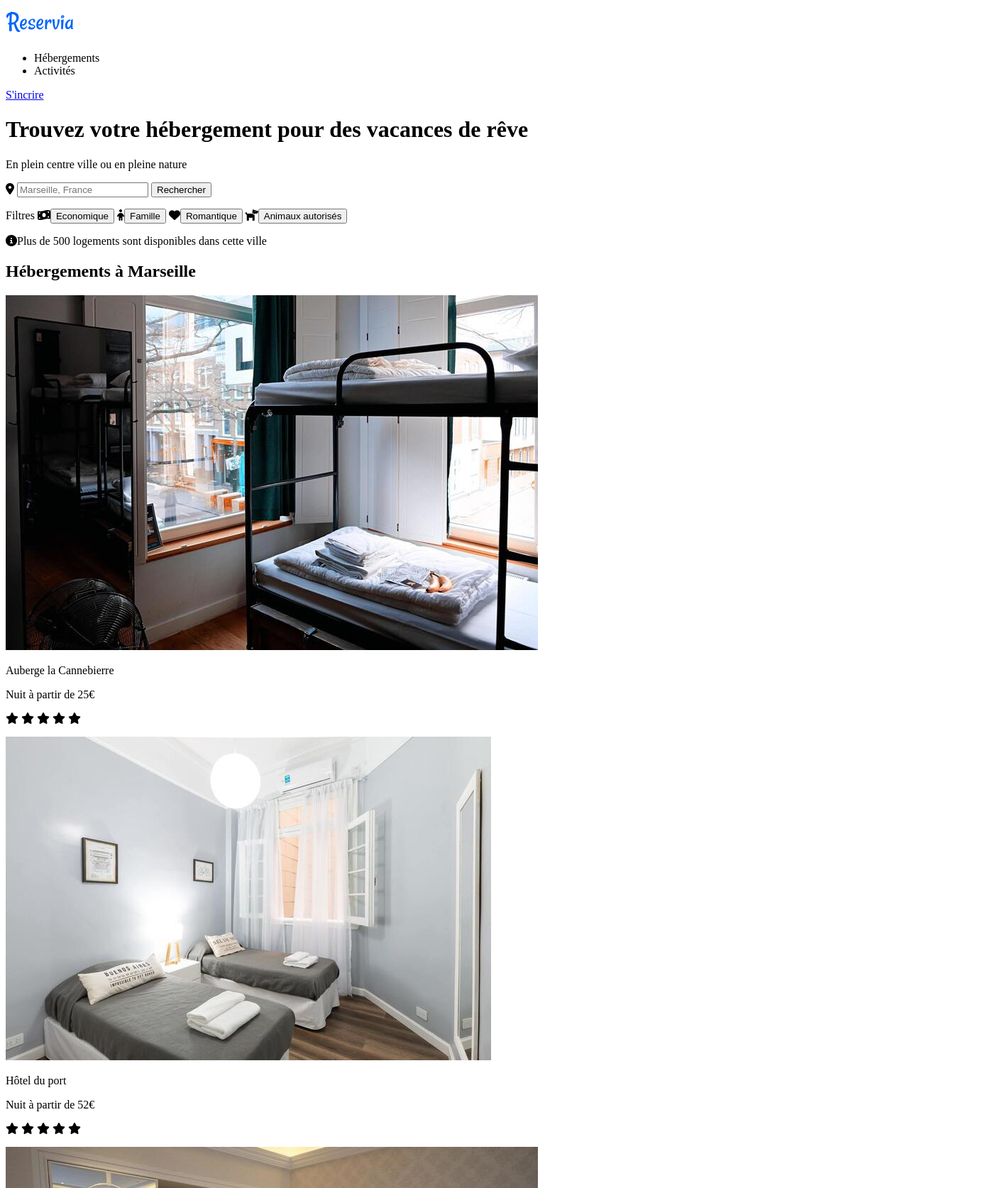
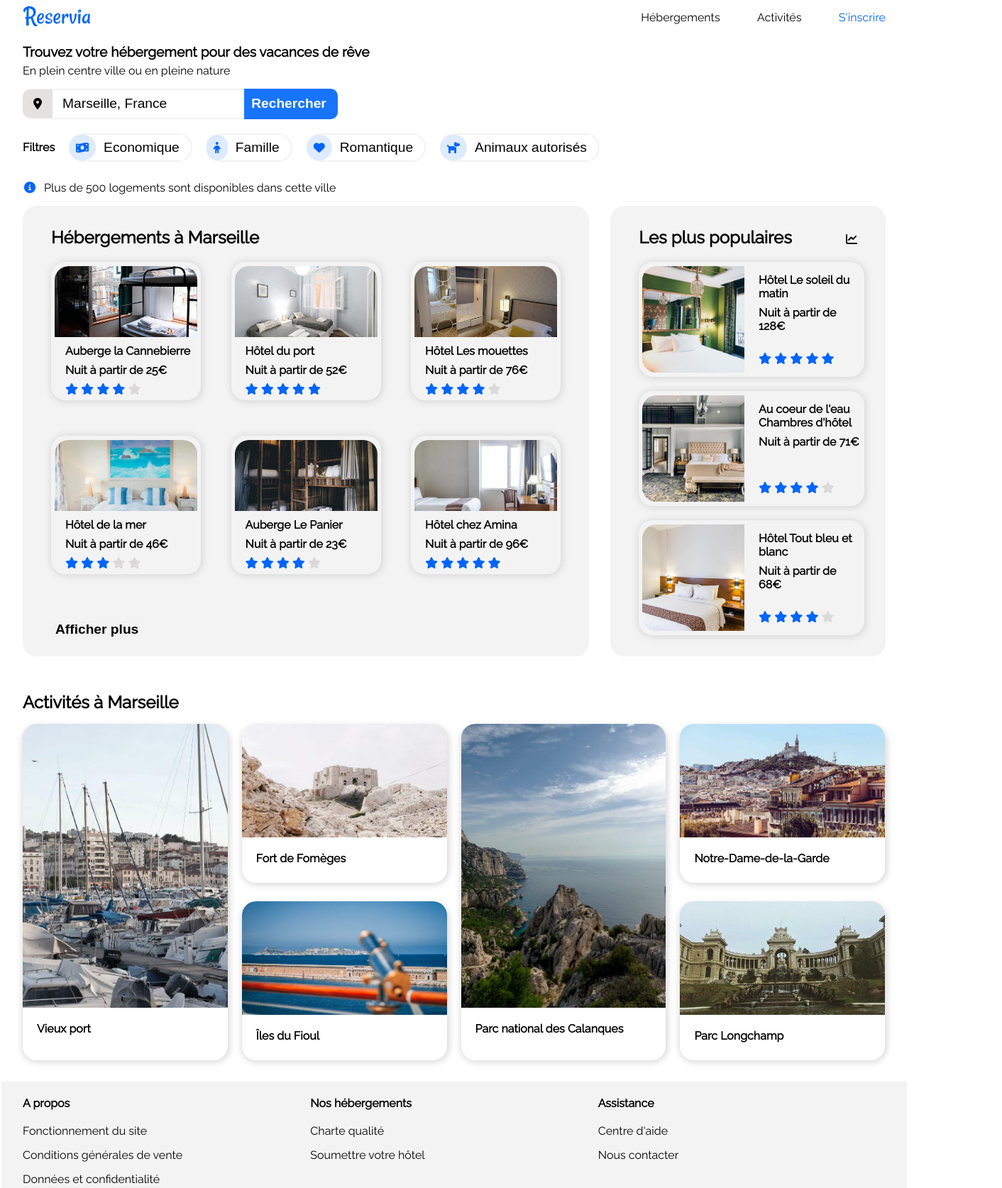
Before and after one commit to jakfils/reservia, a plain HTML site: page index.html in a window 1280 px wide. Shown: the top 1674 px of the page at 71% size, 1412 px wide, since content can reach past the window. Drawn offline with Linux system fonts and the light colour scheme.

Commit message:
Stylling the whole page

```diff
--- a/index.html
+++ b/index.html
@@ -5,6 +5,10 @@
     <meta http-equiv="X-UA-Compatible" content="IE=edge" />
     <meta name="viewport" content="width=device-width, initial-scale=1.0" />
     <link rel="stylesheet" href="style/style.css" />
+    <link
+      rel="stylesheet"
+      href="https://fonts.googleapis.com/css?family=Raleway"
+    />
     <title>Réservia-Marseille</title>
     <script
       src="https://kit.fontawesome.com/69b270b4df.js"
@@ -12,49 +16,60 @@
     ></script>
   </head>
   <body>
+    <!-- container -->
     <div id="container">
+
+      <!-- header -->
       <header>
         <div id="logo">
           <a href="#"><img src="/img/reservia_logo.svg" alt="Logo" /></a>
         </div>
-        <nav id="menu">
-          <ul class="">
-            <li>Hébergements</li>
-            <li>Activités</li>
-          </ul>
-        </nav>
-        <div id="signup"><a href="#">S'incrire</a></div>
+        <div class="menu">
+          <a href="#hebergements"><span>Hébergements</span></a>
+          <a href="#activites"><span>Activités</span></a>
+        </div>
+        <div id="signup"><a href="#">S'inscrire</a></div>
       </header>
+      <!-- header -->
+
       <h1>Trouvez votre hébergement pour des vacances de rêve</h1>
       <p>En plein centre ville ou en pleine nature</p>
-      <div>
+
+      <!-- searhZone -->
+      <div class="searchZone">
         <form action="traitement.php" method="POST">
+          <span class="searchZone-span">
             <i class="fas fa-map-marker-alt"></i>
-          <input type="text" placeholder="Marseille, France" />
-          <input type="submit" value="Rechercher" />
+            <input type="text" value="Marseille, France" />
+            <button class=" btn"><i class="fas fa-search"></i><span>Rechercher</span></button>
+          </span>
         </form>
       </div>
-      <p>
-        Filtres
-        <span
-          ><i class="fas fa-money-bill-wave"></i
-          ><button>Economique</button></span
-        >
-        <span><i class="fas fa-child"></i><button>Famille</button></span>
-        <span><i class="fas fa-heart"></i><button>Romantique</button></span>
-        <span
-          ><i class="fas fa-dog"></i><button>Animaux autorisés</button></span
-        >
-      </p>
-      <p>
+      <!-- searchZone -->
+
+      <!-- filters -->
+      <div class="filters">
+        <div>Filtres</div>
+        <div><i class="fas fa-money-bill-wave"></i><button>Economique</button></div>
+        <div><i class="fas fa-child"></i><button>Famille</button></div>
+        <div><i class="fas fa-heart"></i><button>Romantique</button></div>
+        <div><i class="fas fa-dog"></i><button>Animaux autorisés</button></div>
+      </div>
+      <!-- filters -->
+
+      <!-- infos -->
+      <p class="infos">
         <i class="fas fa-info-circle"></i
         ><span>Plus de 500 logements sont disponibles dans cette ville</span>
       </p>
-      <section>
-        <div class="hebergements">
+      <!-- infos -->
+
+      <!-- firstSection: Hostings -->
+      <section class="firstSection">
+        <div class="hebergements" id="hebergements">
           <h2>Hébergements à Marseille</h2>
           <div class="blocs-hebergements">
-            <div class="hebergement">
+            <div class="hebergement" onclick="location.href='#';" style="cursor: pointer;" >
               <p>
                 <img
                   src="/img/hosting/small/marcus-loke-WQJvWU_HZFo-unsplash.jpg"
@@ -73,7 +88,7 @@
                 </p>
               </div>
             </div>
-            <div class="hebergement">
+            <div class="hebergement" onclick="location.href='#';" style="cursor: pointer;">
               <p>
                 <img
                   src="/img/hosting/small/fred-kleber-gTbaxaVLvsg-unsplash.jpg"
@@ -92,7 +107,7 @@
                 </p>
               </div>
             </div>
-            <div class="hebergement">
+            <div class="hebergement" onclick="location.href='#';" style="cursor: pointer;">
               <p>
                 <img
                   src="/img/hosting/small/reisetopia-B8WIgxA_PFU-unsplash.jpg"
@@ -111,7 +126,7 @@
                 </p>
               </div>
             </div>
-            <div class="hebergement">
+            <div class="hebergement" onclick="location.href='#';" style="cursor: pointer;">
               <p>
                 <img
                   src="/img/hosting/small/annie-spratt-Eg1qcIitAuA-unsplash.jpg"
@@ -130,7 +145,7 @@
                 </p>
               </div>
             </div>
-            <div class="hebergement">
+            <div class="hebergement" onclick="location.href='#';" style="cursor: pointer;">
               <p>
                 <img
                   src="/img/hosting/small/nicate-lee-kT-ZyaiwBe0-unsplash.jpg"
@@ -138,7 +153,7 @@
                 />
               </p>
               <div class="description">
-                <p>Auberge L Panier</p>
+                <p>Auberge Le Panier</p>
                 <p>Nuit à partir de <span class="prix">23€</span></p>
                 <p>
                   <i class="fas fa-star etoile-bleu"></i>
@@ -149,7 +164,7 @@
                 </p>
               </div>
             </div>
-            <div class="hebergement">
+            <div class="hebergement" onclick="location.href='#';" style="cursor: pointer;">
               <p>
                 <img
                   src="/img/hosting/small/febrian-zakaria-M6S1WvfW68A-unsplash.jpg"
@@ -168,16 +183,16 @@
                 </p>
               </div>
             </div>
-            <p><button>Afficher plus</button></p>
           </div>
+          <p><button class="afficher-plus">Afficher plus</button></p>
         </div>
         <div class="populaires">
-          <div>
+          <div class="entete-populaire">
             <h2>Les plus populaires</h2>
             <div><i class="fas fa-chart-line"></i></div>
           </div>
           <div class="blocs-populaires">
-            <div class="populaire">
+            <div class="populaire" onclick="location.href='#';" style="cursor: pointer;">
               <p>
                 <img
                   src="/img/hosting/small/emile-guillemot-Bj_rcSC5XfE-unsplash.jpg"
@@ -196,7 +211,7 @@
                 </p>
               </div>
             </div>
-            <div class="populaire">
+            <div class="populaire" onclick="location.href='#';" style="cursor: pointer;">
               <p>
                 <img
                   src="/img/hosting/small/aw-creative-VGs8z60yT2c-unsplash.jpg"
@@ -215,7 +230,7 @@
                 </p>
               </div>
             </div>
-            <div class="populaire">
+            <div class="populaire" onclick="location.href='#';" style="cursor: pointer;">
               <p>
                 <img
                   src="/img/hosting/small/febrian-zakaria-sjvU0THccQA-unsplash.jpg"
@@ -237,59 +252,60 @@
           </div>
         </div>
       </section>
-      <section>
+      <!-- firstSection:Hostings -->
+
+      <!-- secondSection : Activities -->
+      <section class="secondSection" id="activites">
         <h2>Activités à Marseille</h2>
         <div class="blocs-activites">
-          <div class="activite-grande">
+          <div class="activite" onclick="location.href='#';" style="cursor: pointer;">
             <p>
-              <img
+              <img class="image-grande"
                 src="/img/activity/medium/reno-laithienne-QUgJhdY5Fyk-unsplash.jpg"
                 alt="Vieux port"
               />
             </p>
             <p class="description-activite">Vieux port</p>
           </div>
-          <div class="activite-grande"></div>
-          <div class="activite-petite">
+          <div class="activite" onclick="location.href='#';" style="cursor: pointer;">
             <p>
-              <img
+              <img class="image-petite"
                 src="/img/activity/small/paul-hermann-QFTrLdQIRhI-unsplash.jpg"
                 alt="Fort de Fomèges"
               />
             </p>
             <p class="description-activite">Fort de Fomèges</p>
           </div>
-          <div class="activite-petite">
+          <div class="activite" onclick="location.href='#';" style="cursor: pointer;">
             <p>
-              <img
+              <img class="image-petite"
                 src="/img/activity/small/kevin-hikari-rV_Qd1l-VXg-unsplash.jpg"
                 alt="Îldes du fioul"
               />
             </p>
             <p class="description-activite">Îles du Fioul</p>
           </div>
-          <div class="activite-grande">
+          <div class="activite" onclick="location.href='#';" style="cursor: pointer;">
             <p>
-              <img
+              <img class="image-grande"
                 src="/img/activity/medium/kilyan-sockalingum-NR8-cBCN3aI-unsplash.jpg"
                 alt="Parc national des Calanques"
               />
             </p>
             <p class="description-activite">Parc national des Calanques</p>
           </div>
-          <div class="activite-grande">
-            <div class="activite-petite">
+          <div class="activite" onclick="location.href='#';" style="cursor: pointer;">
             <p>
-                <img
+              <img class="image-petite"
                 src="/img/activity/small/florian-wehde-xW9e8gdotxI-unsplash.jpg"
                 alt="Notre-Dame-De-La-Garde"
               />
             </p>
             <p class="description-activite">Notre-Dame-de-la-Garde</p>
           </div>
-            <div class="activite-petite">
+          <div class="activite" onclick="location.href='#';" style="cursor: pointer;">
             <p>
-                <img
+              <img class="image-petite"
                 src="/img/activity/small/lena-paulin-wH2-EJoDcV0-unsplash.jpg"
                 alt="Parc Longchamp"
               />
@@ -297,26 +313,30 @@
             <p class="description-activite">Parc Longchamp</p>
           </div>
         </div>
-        </div>
       </section>
+      <!-- secondSection : Activities -->
+
+      <!-- footer -->
       <footer>
         <div class="bloc-pied">
           <p>A propos</p>
-          <a href="#">Fonctionnement du site</a><br />
-          <a href="#">Conditions générales de vente</a><br />
-          <a href="#">Données et confidentialité</a>
+          <div><a href="#">Fonctionnement du site</a><br /></div>
+          <div><a href="#">Conditions générales de vente</a><br /></div>
+          <div><a href="#">Données et confidentialité</a></div>
         </div>
         <div class="bloc-pied">
           <p>Nos hébergements</p>
-          <a href="#">Charte qualité</a><br />
-          <a href="#">Soumettre votre hôtel</a>
+          <div><a href="#">Charte qualité</a><br /></div>
+          <div><a href="#">Soumettre votre hôtel</a></div>
         </div>
         <div class="bloc-pied">
           <p>Assistance</p>
-          <a href="#">Centre d'aide</a><br />
-          <a href="#">Nous contacter</a>
+          <div><a href="#">Centre d'aide</a><br /></div>
+          <div><a href="#">Nous contacter</a></div>
         </div>
       </footer>
+      <!-- footer -->
     </div>
+    <!-- container -->
   </body>
 </html>
--- a/style/style.css
+++ b/style/style.css
@@ -0,0 +1,587 @@
+/******Global styles ********/
+
+body {
+  font-family: "Raleway", sans-serif;
+  margin: 0px;
+}
+#container {
+  width: 95%;
+  margin: auto;
+}
+
+a {
+  color: #030303;
+  text-decoration: none;
+}
+
+input:focus {
+  outline: 0px;
+}
+
+/****** Header styles ******/
+header {
+  display: flex;
+  flex-direction: row;
+  flex-wrap: nowrap;
+  justify-content: space-between;
+  align-items: stretch;
+}
+#logo {
+  flex-grow: 1;
+}
+
+.menu {
+  flex-grow: 0;
+  display: flex;
+  flex-direction: row;
+  justify-content: flex-end;
+}
+
+#signup {
+  flex-grow: 0;
+  display: flex;
+  align-items: center;
+}
+.menu a {
+  text-decoration: none;
+  color: #030303;
+}
+
+.menu a {
+  margin-right: 30%;
+  display: flex;
+  align-items: center;
+}
+.menu a:focus {
+  border-top: 3px solid #0065fc;
+}
+
+a:visited {
+  color: #030303;
+}
+.menu a:visited {
+  color: #030303;
+}
+#signup a {
+  color: #0065fc;
+}
+#signup a:visited {
+  color: #0065fc;
+}
+
+.menu a:hover {
+  color: #0065fc;
+}
+
+
+/******** Alternative header styles *********/
+@media only screen and (max-width:950px) {
+
+  header {
+  display: flex;
+  flex-direction: row;
+  flex-wrap: wrap;
+  justify-content: center;
+  align-items: center;
+  margin-top: 5px;
+}
+
+#logo img {
+  width: 35%;
+}
+
+.menu {
+  flex: 1 0 95%;
+  order: 2;
+  display: flex;
+  flex-direction: row;
+  justify-content: center;
+  margin-top: 15px;
+}
+
+.menu a:focus {
+  border-bottom: 3px solid #0065fc;
+  border-top: none;
+}
+
+#signup {
+  flex: 0 1 50%;
+  order: 1;
+  display: flex;
+  justify-content: flex-end;
+  font-weight: 600;
+}
+
+header .menu a {
+  padding-bottom: 20px;
+  margin-right: 0px;
+}
+
+ }
+
+header .menu a:first-child {
+  margin-right: 30%;
+}
+
+
+ /********* h1 & searchzone styles**********/
+
+h1 {
+  font-size: 1.2em;
+  margin-bottom: -10px;
+}
+.searchZone {
+  margin-bottom: 20px;
+}
+.searchZone-span {
+  border-top: 2px solid #f2f2f2;
+  border-bottom: 2px solid #f2f2f2;
+  border-radius: 10px;
+  padding-top: 10px;
+  padding-bottom: 10px;
+}
+form span .fa-map-marker-alt {
+  background-color: #e4e1e1;
+  padding: 12px 15px 12px 15px;
+  border-top-left-radius: 10px;
+  border-bottom-left-radius: 10px;
+  color: #000;
+}
+form input:nth-child(2) {
+  padding: 5px 5px 5px 10px;
+  color: black;
+  font-size: 1.2em;
+  border: 0px;
+  font-weight: 500;
+}
+.btn i {
+  display: none;
+}
+.btn {
+  background-color: #0065fc;
+  padding: 10px 16px 11px 10px;
+  font-size: 1.2em;
+  border: 0px;
+  color: #ffffff;
+  border-top-right-radius: 10px;
+  border-bottom-right-radius: 10px;
+  font-weight: 600;
+  opacity: 0.9;
+}
+.btn:hover {
+  opacity: 1;
+}
+
+/*  filter styles*/
+.filters {
+  display: flex;
+  flex-direction: row;
+  flex-wrap: wrap;
+  justify-content: flex-start;
+  align-items: center;
+  font-weight: 600;
+}
+.filters i {
+  color: #0065fc;
+  padding: 10px;
+  background-color: #deebff;
+  border-radius: 100px;
+  margin-right: 5px;
+}
+
+.filters div {
+  margin-bottom: 10px;
+  margin-right: 20px;
+}
+
+.filters div:not(:first-child) {
+  color: black;
+  border-top: 2px solid #f2f2f2;
+  border-right: 2px solid #f2f2f2;
+  border-bottom: 2px solid #f2f2f2;
+  background-color: #ffffff;
+  border-radius: 200px;
+  display: flex;
+  flex-direction: row;
+  padding-right: 10px;
+}
+
+.filters button {
+  color: black;
+  font-size: 1.2em;
+  border: 0px;
+  background-color: #ffffff;
+  font-weight: 500;
+}
+
+.filters div:not(:first-child):hover {
+  transform: scale(1.1);
+}
+
+/* ** infos styles** */
+.infos {
+  display: flex;
+  flex-direction: row;
+  justify-content: flex-start;
+  align-items: baseline;
+}
+.infos i {
+  color: #0065fc;
+  padding: 2px;
+  background-color: #f2f2f2;
+  border-radius: 50px;
+  margin-right: 10px;
+}
+
+/* firsrSection :Hostings styles */
+.firstSection {
+  display: flex;
+  flex-direction: row;
+  flex-wrap: nowrap;
+  margin-bottom: 50px;
+}
+.hebergements,
+.populaires {
+  background-color: #f2f2f2ea;
+  border-radius: 20px;
+  padding: 10px 40px 10px 40px;
+}
+
+.hebergements {
+  margin-right: 10px;
+  display: flex;
+  flex-direction: column;
+  width: 70%;
+}
+.blocs-hebergements {
+  display: flex;
+  flex-direction: row;
+  flex-wrap: wrap;
+  justify-content: space-between;
+  align-items: flex-start;
+}
+.blocs-hebergements img {
+  width: 100%;
+  height: 100px;
+  object-fit: cover;
+  object-position: center;
+  border-radius: 20px 20px 0px 0px;
+  margin-top: -10px;
+}
+
+.hebergement {
+  flex:  0 2 28%;
+  padding: 0px 5px 0px 5px;
+  margin-bottom: 50px;
+  box-shadow: 1px 1px 10px 2px #dbd9d9;
+  border-radius: 20px 20px;
+}
+
+.description {
+  font-weight: 600;
+}
+
+.populaires {
+  margin-left: 20px;
+  display: flex;
+  flex-direction: column;
+  flex-wrap: nowrap;
+  width: 30%;
+}
+
+
+.blocs-populaires img {
+  width: 100%;
+  height: 150px;
+  object-fit: cover;
+  object-position: center;
+  border-radius: 20px 0px 0px 20px;
+  margin-top: -10px;
+  margin-bottom: -14px;
+}
+.entete-populaire {
+  display: flex;
+  justify-content: space-between;
+  align-items: baseline;
+
+}
+.populaire {
+  display: flex;
+  justify-content: space-between;
+  margin-bottom: 20px;
+  border-radius: 20px 20px;
+  box-shadow: 1px 1px 10px 2px #dbd9d9;
+  padding: 0px 5px 0 5px;
+  width: 100%;
+}
+.populaire > p{
+  width: 50%;
+}
+
+.populaire >div{
+  width: 50%;
+  margin-left: 20px;
+  position: relative;
+  font-weight: 600;
+}
+
+.populaire >div p:last-child{
+ position: absolute;
+ bottom: 0px;
+}
+
+
+.blocs-hebergements .description {
+  margin-left: 15px;
+  margin-top: -10px;
+  margin-bottom: -10px;
+}
+
+.description p:not(:nth-child(1)) {
+  margin-top: -8px;
+}
+
+.etoile-bleu {
+  color: #0065fc;
+}
+
+.etoile-grise {
+  color: #dbd9d9;
+}
+
+.afficher-plus {
+  font-weight: 600;
+  font-size: 1.2em;
+  border: 0px;
+  background-color: #f2f2f2ea;
+}
+
+
+/* secondSection : Activities Styles */
+.secondSection {
+  width: 95%;
+}
+.blocs-activites {
+  display: flex;
+  flex-direction: column;
+  flex-wrap: wrap;
+  height: 500px;
+}
+
+.activite {
+  box-shadow: 1px 1px 10px 2px #dbd9d9;
+  margin: 0px 10px 30px 10px;
+  border-radius: 20px;
+  width: 25%;
+}
+
+.blocs-activites .activite:nth-child(1) {
+ flex: 1 1 100%;
+ margin-left: 0px;
+}
+
+.blocs-activites .activite:nth-child(2) {
+ flex: 1 1 40%;
+}
+.blocs-activites .activite:nth-child(3) {
+  flex: 1 1 40%;
+
+
+}
+
+.blocs-activites .activite:nth-child(4) {
+  flex: 0 1 100%;
+
+}
+
+.blocs-activites .activite:nth-child(5) {
+  flex: 1 1 40%;
+  margin-right: 0px;
+}
+
+.blocs-activites .activite:nth-child(6) {
+  flex: 1 1 40%;
+margin-right: 0px;
+}
+
+
+.blocs-activites img {
+  object-fit: cover;
+  width: 100%;
+  height: 100px;
+  object-position: center;
+  margin-top: -20px;
+  border-radius: 20px 20px 0px 0px;
+}
+
+.image-grande {
+  min-height: 400px;
+}
+
+.image-petite {
+  min-height: 160px;
+}
+
+.description-activite {
+  margin-left: 20px;
+  font-weight: 600;
+}
+
+/* Alternative h1 & searchZone & filters & infos & hostings and activities */
+
+@media only screen and (max-width:950px) {
+  h1 {
+    font-size: 1.2em;
+  }
+form input:nth-child(2) {
+  padding: 5px 5px 5px 10px;
+  color: black;
+  font-size: 1.2em;
+  border: 0px;
+  font-weight: 500;
+  width: 200px;
+}
+.btn i {
+  display: inline-block;
+  color: #ffffff;
+}
+.btn {
+  display: inline-block;
+  background-color: #0065fc;
+  padding: 10px 16px 11px 10px;
+  font-size: 1.2em;
+  border: 0px;
+  color: #ffffff;
+  border-top-right-radius: 10px;
+  border-bottom-right-radius: 10px;
+}
+.btn span {
+  display: none;
+}
+
+.filters div:first-child {
+  flex: 1 1 100%;
+}
+
+.firstSection {
+  display: flex;
+  flex-direction: column;
+  flex-wrap: nowrap;
+  margin-bottom: 50px;
+}
+
+.firstSection h1 {
+  margin-left: 10px;
+}
+
+.hebergements {
+  order: 1;
+  border-radius: 0px;
+  margin: 0px -2.6%;
+  background-color: #fff;
+  padding: 0px 20px;
+  width: auto;
+}
+
+.blocs-hebergements {
+  display: flex;
+  flex-direction: column;
+  align-items: center;
+  padding: 0px 10px 0px 0px;
+  width: auto;
+}
+
+.hebergement {
+  margin: 0px;
+  margin-bottom: 20px;
+  width: 100%;
+}
+.afficher-plus {
+  background-color: #fff;
+}
+.populaires {
+  order: 0;
+  width: auto;
+  flex-grow: 0;
+  margin: 0px -2.6%;
+  padding: 0px 20px;
+  border-radius: 0px;
+  margin-bottom: 20px;
+}
+.populaire {
+  width: auto;
+}
+
+.secondSection {
+width: auto;
+}
+.secondSection h2 {
+  margin-left: 10px;
+}
+
+.blocs-activites {
+  display: flex;
+  flex-direction: column;
+  flex-wrap: nowrap;
+  align-items: center;
+  margin: 0px;
+  padding: 0px 5px;
+  height: auto;
+
+}
+
+.activite {
+  flex: 1 1 100%;
+  width: 100%;
+  margin: 0px;
+  padding: 0px;
+  height: 500px;
+  margin-bottom: 30px;
+}
+.image-grande, .image-petite {
+  min-height: 150px;
+}
+
+}
+
+/* footer styles */
+footer {
+  display: flex;
+  justify-content: flex-start;
+  align-items: baseline;
+  background-color: #f2f2f2ea;
+  min-width: 100%;
+  padding: 5px 2.5% 40px 2.5%;
+  margin: 0px -2.5% 0px -2.5%;
+}
+
+.bloc-pied {
+  display: flex;
+  flex-direction: column;
+  flex:1 1 33%;
+}
+
+.bloc-pied p {
+  font-weight: 600;
+  margin-bottom: 5px;
+}
+
+.bloc-pied div:not(:first-child) {
+  margin-top: 15px;
+}
+
+/* Alternative footer styles */
+@media only screen and (max-width:950px) {
+  footer {
+    display: flex;
+    flex-direction: column;
+  }
+  .bloc-pied {
+    margin-left: 10px;
+    margin-bottom: 20px;
+  }
+
+  .bloc-pied p {
+    margin-bottom: 0px;
+  }
+}
```
Lines whose indentation alone changed are shown as unchanged.
